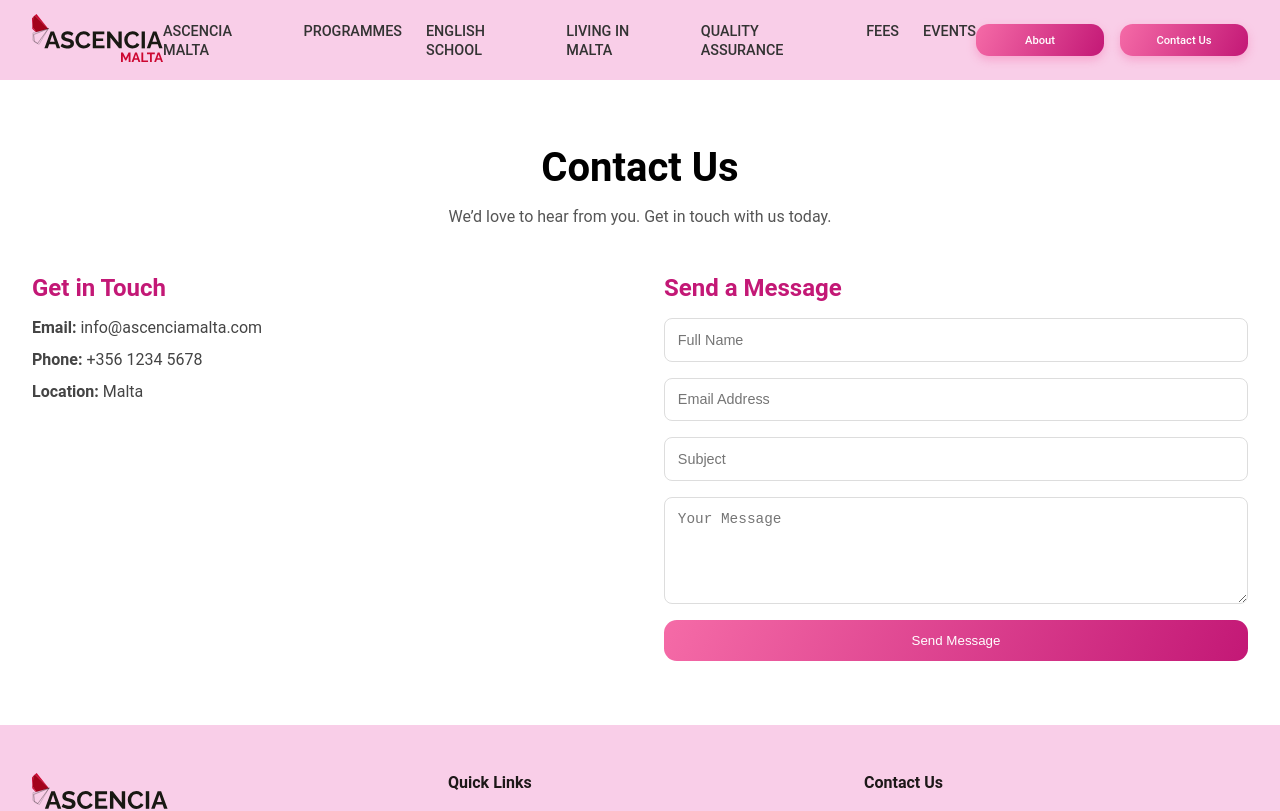
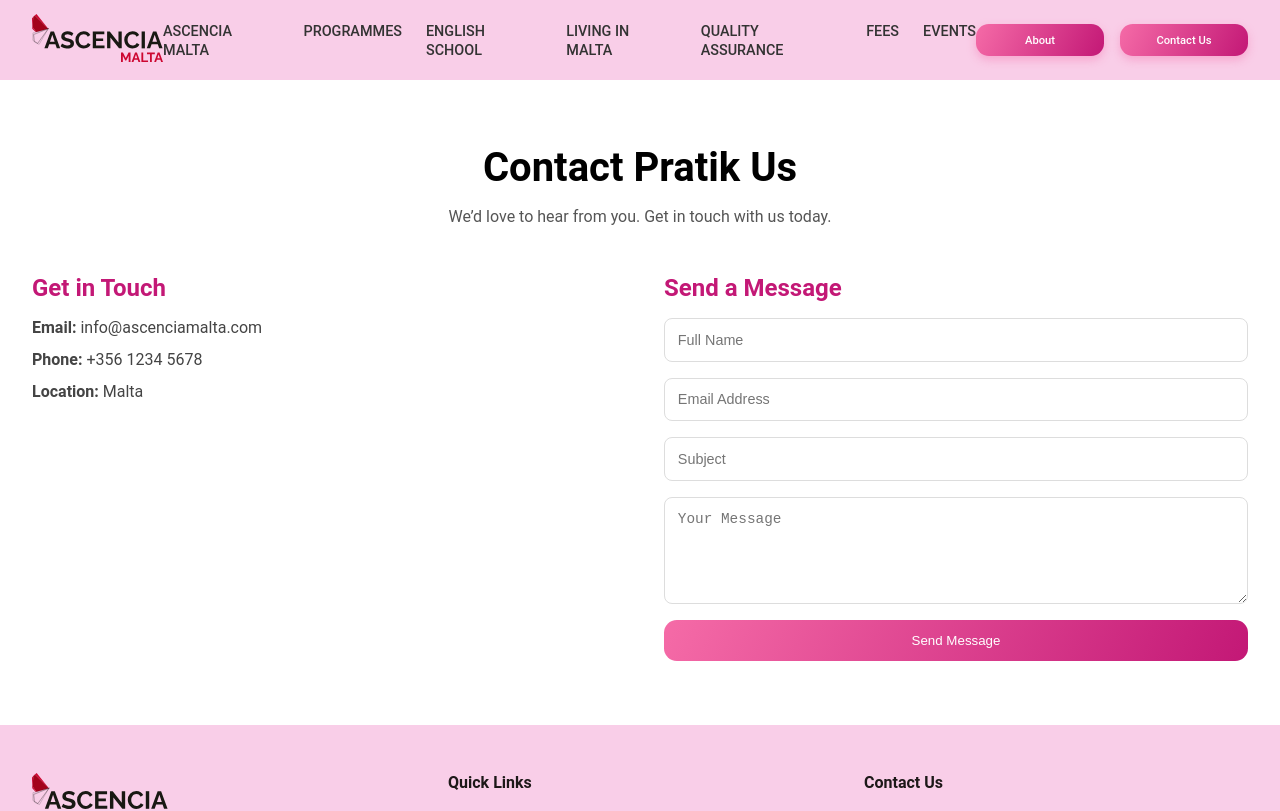
Before and after one commit to Nimbalkar25/ascencia-react-website, a React (Vite) app: page /contact in a window 1280 px wide. Shown: the top 811 px of the page. Built offline with nearby package versions, Linux system fonts and the light colour scheme.

Commit message:
Change in branch and Pratik name added

```diff
--- a/src/pages/ContactPage.jsx
+++ b/src/pages/ContactPage.jsx
@@ -7,7 +7,7 @@ const ContactPage = () => {
 
 
       <div className="contact-hero">
-        <h1>Contact Us</h1>
+        <h1>Contact Pratik Us</h1>
         <p>We’d love to hear from you. Get in touch with us today.</p>
       </div>
 
```
